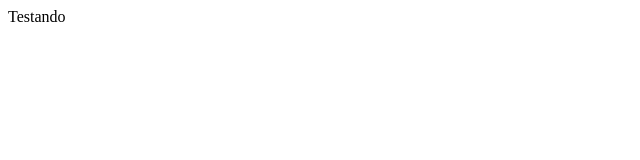
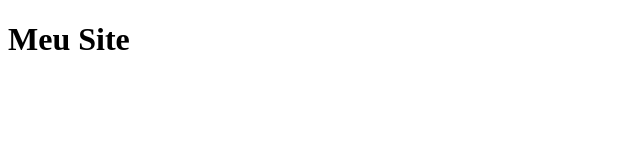
Before and after one commit to gedsouza/teste, a plain HTML site: page index.html in a window 1280 px wide. Shown: the whole page, without its empty margins (0-640 px from the left). Drawn offline with Linux system fonts and the light colour scheme.

Commit message:
Arrumando o titulo

```diff
--- a/index.html
+++ b/index.html
@@ -5,6 +5,6 @@
 <title> Meu Site </title>
 </head>
 <body>
-Testando
+<h1>Meu Site</h1>
 </body>
 </html>
```
